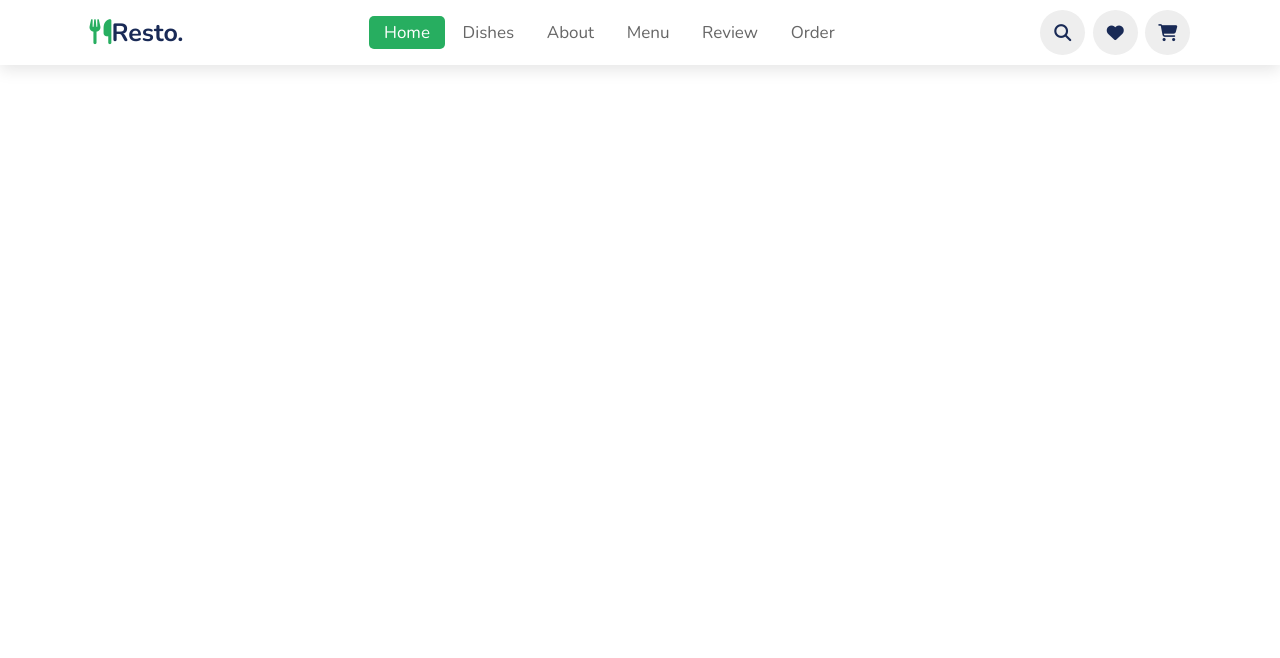
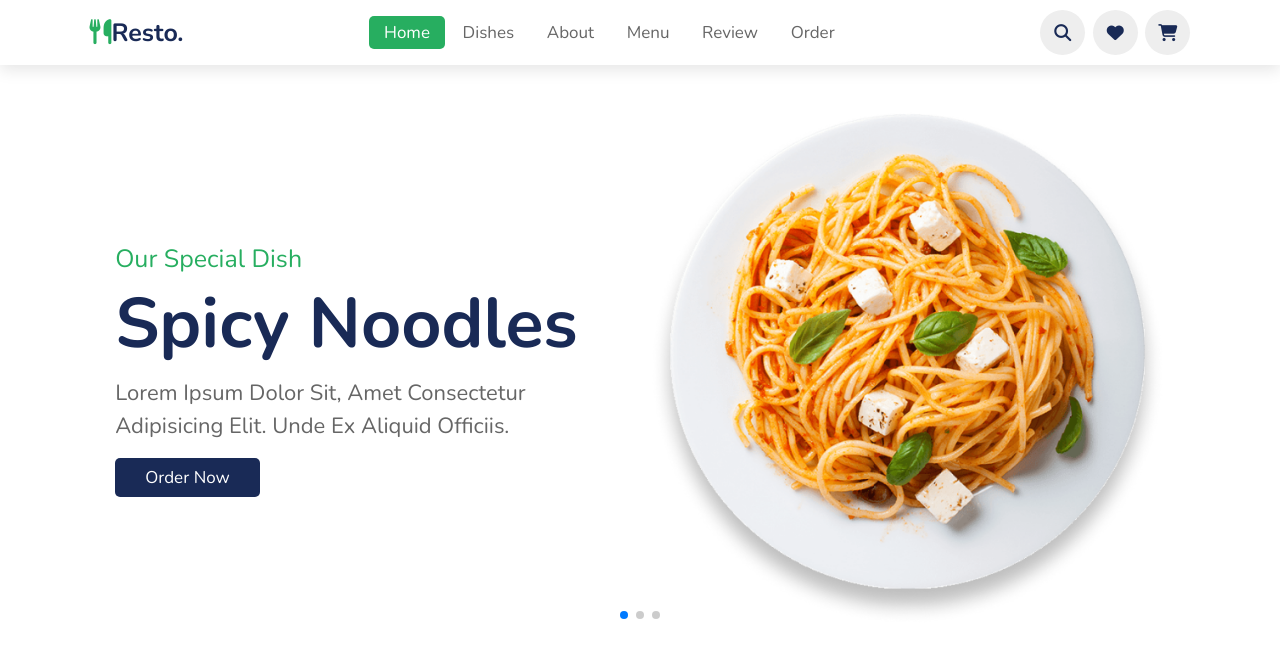
Before and after one commit to bdk27/foodRestaurant-practice, a plain HTML site: page index.html in a window 1280 px wide. Drawn offline with nearby package versions, Linux system fonts and the light colour scheme.

Commit message:
home section completed

```diff
--- a/index.html
+++ b/index.html
@@ -5,6 +5,8 @@
     <meta name="viewport" content="width=device-width, initial-scale=1.0">
     <title>food website</title>
     <link rel="stylesheet" href="style.css">
+    <link rel="stylesheet" href="https://unpkg.com/swiper@8/swiper-bundle.min.css"/>
+
 </head>
 <body>
 <!-- header section starts -->
@@ -42,15 +44,47 @@
 <!-- home section starts -->
 
     <section class="home" id="home">
-        <div class="container">
-            <div class="wrapper">
-                <div class="slide">
+        <div class="home-slider swiper mySwiper">
+            <div class="wrapper swiper-wrapper">
+                <div class="swiper-slide slide">
                     <div class="content">
                         <span>our special dish</span>
                         <h3>spicy noodles</h3>
+                        <p>Lorem ipsum dolor sit, amet consectetur adipisicing elit. Unde ex aliquid officiis.</p>
+                        <a href="#" class="btn">order now</a>
+                    </div>
+                    <div class="image">
+                        <img src="/images/home-img-1.png">
+                    </div>
+                </div>
+
+                <div class="swiper-slide slide">
+                    <div class="content">
+                        <span>our special dish</span>
+                        <h3>friend chicken</h3>
+                        <p>Lorem ipsum dolor sit, amet consectetur adipisicing elit. Unde ex aliquid officiis.</p>
+                        <a href="#" class="btn">order now</a>
+                    </div>
+                    <div class="image">
+                        <img src="/images/home-img-2.png">
+                    </div>
+                </div>
+
+                <div class="swiper-slide slide">
+                    <div class="content">
+                        <span>our special dish</span>
+                        <h3>hot pizza</h3>
+                        <p>Lorem ipsum dolor sit, amet consectetur adipisicing elit. Unde ex aliquid officiis.</p>
+                        <a href="#" class="btn">order now</a>
+                    </div>
+                    <div class="image">
+                        <img src="/images/home-img-3.png">
                     </div>
                 </div>
             </div>
+
+            <div class="swiper-pagination"></div>
+
         </div>
     </section>
 
@@ -68,6 +102,8 @@
 
 
     <script src="https://kit.fontawesome.com/5ed6520c8d.js" crossorigin="anonymous"></script>
+    <script src="https://unpkg.com/swiper@8/swiper-bundle.min.js"></script>
     <script src="/script.js"></script>
+
 </body>
 </html>
--- a/script.js
+++ b/script.js
@@ -27,3 +27,17 @@ searchIcon.onclick = () =>{
 closeBtn.onclick = () =>{
     searchForm.classList.remove('active');
 }
+
+let swiper = new Swiper(".home-slider", {
+    spaceBetween: 30,
+    centeredSlides: true,
+    autoplay: {
+      delay: 7500,
+      disableOnInteraction: false,
+    },
+    pagination: {
+      el: ".swiper-pagination",
+      clickable: true,
+    },
+    loop: true,
+});
--- a/style.css
+++ b/style.css
@@ -18,9 +18,29 @@
 }
 html{
     font-size: 10px;
-    overflow: hidden;
+    overflow-x: hidden;
     scroll-padding-top: 5.5rem;
     scroll-behavior: smooth;
+}
+section{
+    padding: 2rem 9%;
+}
+section:nth-child(even){
+    background: #eee;
+}
+.btn{
+    margin-top: 1rem;
+    display: inline-block;
+    font-size: 1.7rem;
+    color: #fff;
+    background: var(--black);
+    border-radius: .5rem;
+    cursor: pointer;
+    padding: .8rem 3rem;
+}
+.btn:hover{
+    background: var(--green);
+    letter-spacing: .1rem;
 }
 
 /* header section */
@@ -130,6 +150,41 @@ header .icons #menu-bars{
     font-size: 5rem;
 }
 
+/* home section */
+
+.home .home-slider .slide{
+    display: flex;
+    align-items: center;
+    flex-wrap: wrap;
+    gap: 2rem;
+    padding-top: 9rem;
+}
+.home .home-slider .slide .content{
+    flex: 1 1 45rem;
+}
+.home .home-slider .slide .image{
+    flex: 1 1 45rem;
+}
+.home .home-slider .slide .image img{
+    width: 100%;
+}
+.home .home-slider .slide .content span{
+    color: var(--green);
+    font-size: 2.5rem;
+}
+.home .home-slider .slide .content h3{
+    color: var(--black);
+    font-size: 7rem;
+}
+.home .home-slider .slide .content p{
+    color: var(--light-color);
+    font-size: 2.2rem;
+    padding: .5rem 0;
+    line-height: 1.5;
+}
+.swiper-pagination-bullet-active{
+    background: var(--green);
+}
 
 
 
@@ -146,6 +201,9 @@ header .icons #menu-bars{
     }
     header{
         padding: 1rem 2rem;
+    }
+    section{
+        padding: 2rem;
     }
 }
 @media (max-width: 768px){
@@ -177,6 +235,9 @@ header .icons #menu-bars{
         width: 90%;
         margin: 0 1rem;
     }
+    .home .home-slider .slide .content h3{
+        font-size: 5rem;
+    }
 }
 @media (max-width: 991px){
     html{
```
